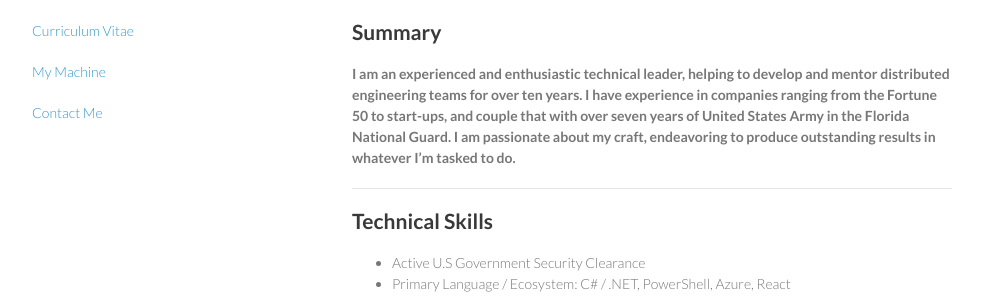
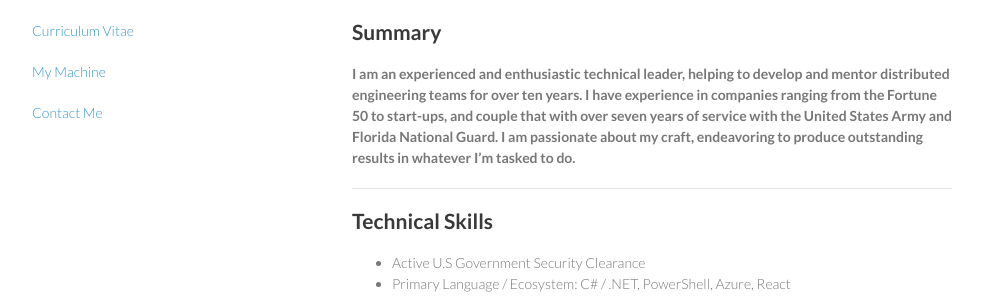
Before and after one commit to mattgwagner/mattgwagner, a Jekyll site: the page built from cv.md, in a window 1280 px wide and 900 px high. Shown: the part 297-594 px from the top of the window, without its empty margins (148-1130 px from the left). Built offline with Jekyll 4.4.1, drawn with Linux system fonts in a browser that asks for light colours.

Commit message:
Update cv.md

```diff
--- a/cv.md
+++ b/cv.md
@@ -17,7 +17,7 @@ title: Matt G. Wagner - Resume
 
 ## Summary
 
-**I am an experienced and enthusiastic technical leader, helping to develop and mentor distributed engineering teams for over ten years. I have experience in companies ranging from the Fortune 50 to start-ups, and couple that with over seven years of United States Army in the Florida National Guard. I am passionate about my craft, endeavoring to produce outstanding results in whatever I'm tasked to do.**
+**I am an experienced and enthusiastic technical leader, helping to develop and mentor distributed engineering teams for over ten years. I have experience in companies ranging from the Fortune 50 to start-ups, and couple that with over seven years of service with the United States Army and Florida National Guard. I am passionate about my craft, endeavoring to produce outstanding results in whatever I'm tasked to do.**
 
 ----------
 
```
